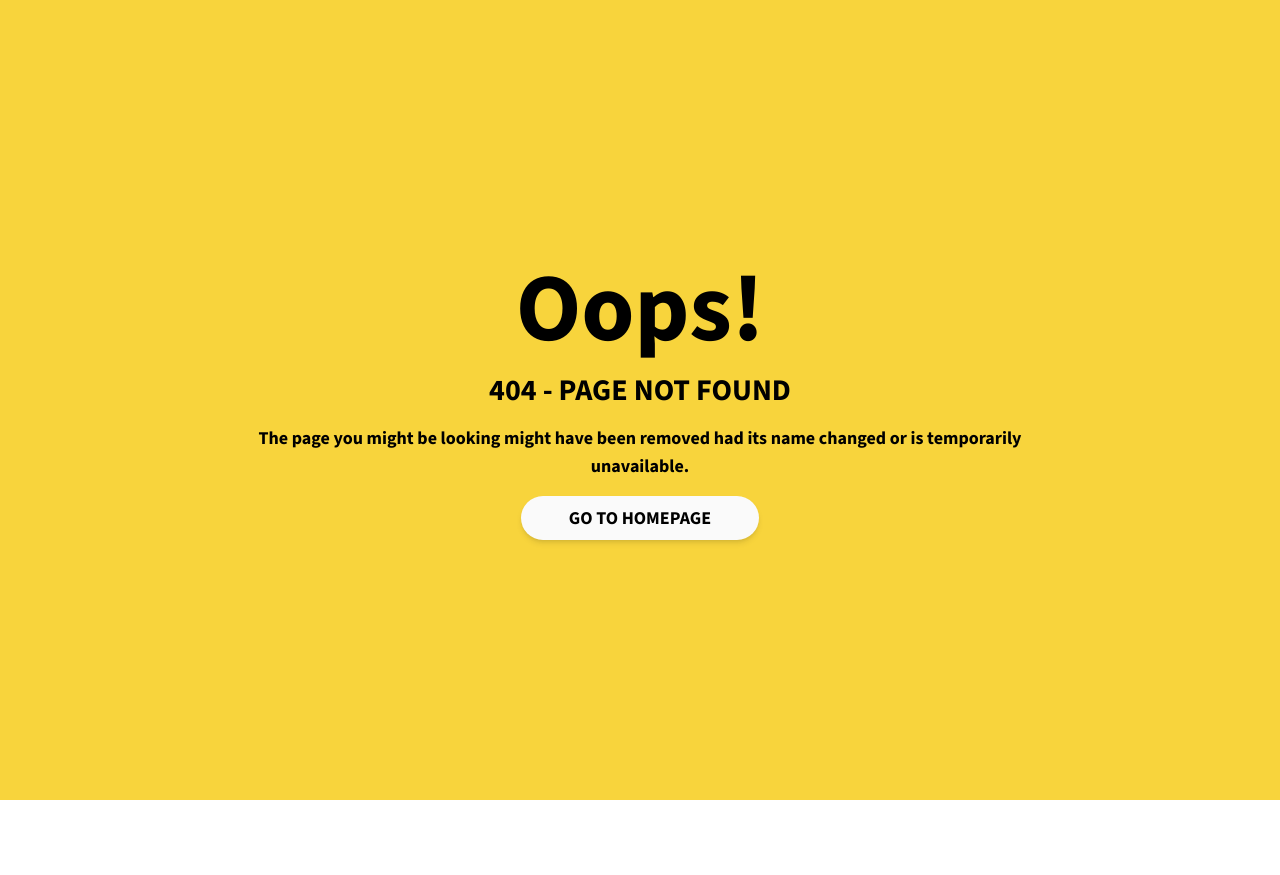
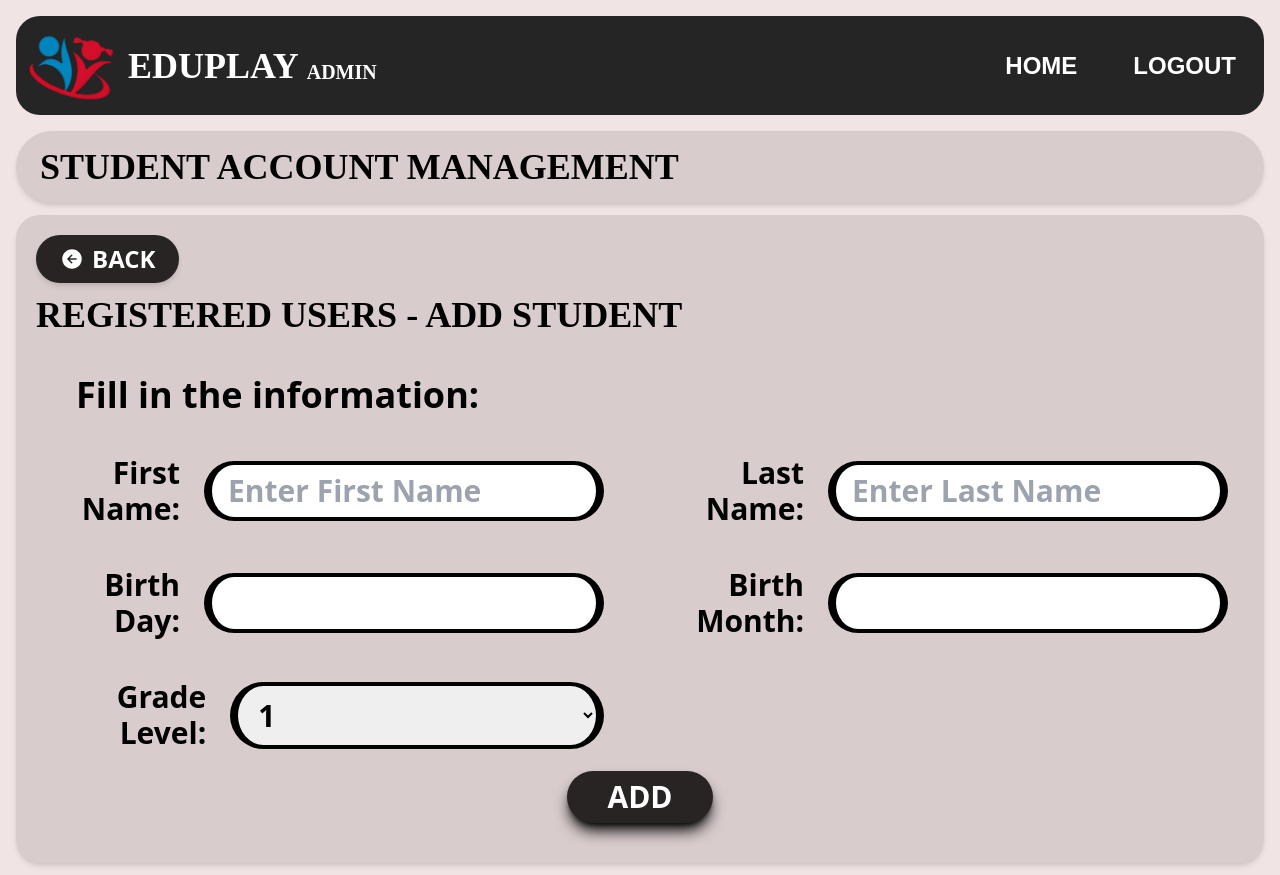
Before and after one commit to ReiTony/EduPlay-main, a React (Vite) app in the folder Client/: page /admin/student-accounts/create in a window 1280 px wide. Before the commit this address had no page. Before the commit the page ends 800 px from the top, so only its background shows below. Built offline with nearby package versions, Linux system fonts and the light colour scheme; sample sign-in values are in the browser's storage; a web font is replaced by a local one.

Commit message:
add add-student in admin page

```diff
--- a/Client/src/App.jsx
+++ b/Client/src/App.jsx
@@ -47,6 +47,7 @@ import Admin_Login from "./component/Admin_LogIn";
 import Admin_SharedLayout from "./component/Admin_SharedLayout";
 import Admin_Homepage from "./component/Admin_Homepage";
 import Admin_StudentAccounts from "./component/Admin_StudentAccounts";
+import Admin_AddStudent from "./component/Admin_AddStudent";
 
 const queryClient = new QueryClient();
 
@@ -104,12 +105,13 @@ function App() {
             </Route>
 
             {/* Admin Route */}
-            {/* <Route path="/AdminSignin" element={<AdminSignin />} /> */}
             <Route path="/admin/login" element={<Admin_Login />} />
             <Route path="/admin" element={<Admin_SharedLayout />}>
               <Route index element={<Admin_Homepage />} />
               <Route path="student-accounts" element={<Admin_StudentAccounts />} />
+              <Route path="student-accounts/create" element={<Admin_AddStudent />} />
             </Route>
+
             <Route path="*" element={<NotFound />} />
           </Routes>
         </BrowserRouter>
--- /dev/null
+++ b/Client/src/component/Admin_AddStudent.jsx
@@ -0,0 +1,127 @@
+import { useState, useEffect } from "react";
+import { IoArrowBackCircle } from "react-icons/io5";
+import { useNavigate } from "react-router-dom";
+import axios from "axios";
+
+function Admin_AddStudent() {
+  const navigate = useNavigate();
+  const [firstName, setFirstName] = useState("");
+  const [lastName, setLastName] = useState("");
+  const [birthDay, setBirthDay] = useState("");
+  const [birthMonth, setBirthMonth] = useState("");
+  const [gradeLevel, setGradeLevel] = useState("1");
+
+  const handleSubmit = (e) => {
+    e.preventDefault();
+    axios
+      .post(`${import.meta.env.VITE_API}teacher/addStudent`, { firstName, lastName, birthDay: birthDay.toString().padStart(2, "0"), birthMonth: birthMonth.toString().padStart(2, "0"), gradeLevel })
+      .then((res) => navigate("/admin/student-accounts"))
+      .catch((err) => alert(err.message));
+  };
+
+  return (
+    <>
+      <header className="bg-[#d8cccc] rounded-full shadow-md text-4xl font-reemkufifont font-bold mx-4 p-4 px-6">
+        <h1>STUDENT ACCOUNT MANAGEMENT</h1>
+      </header>
+
+      <main className="flex-grow bg-[#d8cccc] shadow-md rounded-3xl p-5 mx-4 my-3">
+        <button className="flex flex-row items-center gap-2 bg-[#282424] shadow-md rounded-full font-bold text-white text-2xl me-auto mb-3 px-6 py-2" onClick={() => navigate(-1)}>
+          <IoArrowBackCircle />
+          BACK
+        </button>
+
+        <h1 className="font-bold font-reemkufifont lg:text-4xl">REGISTERED USERS - ADD STUDENT</h1>
+        <div>
+          <h1 className="p-10 font-bold lg:text-4xl">Fill in the information:</h1>
+        </div>
+        <form>
+          <div className="grid gap-10 font-semibold lg:text-3xl lg:grid-cols-2">
+            <div className="flex-col">
+              <div className="flex items-center justify-center">
+                <label htmlFor="firstName" className="pr-2 text-right">
+                  First Name:
+                </label>
+                <input
+                  type="text"
+                  value={firstName}
+                  onChange={(e) => e.target.value.length <= 15 && setFirstName(e.target.value)}
+                  id="firstName"
+                  name="firstName"
+                  placeholder="Enter First Name"
+                  className="px-4 py-2 lg:w-[400px] rounded-full lg:mx-4 border-4 border-l-8 border-r-8 border-black"
+                />
+              </div>
+            </div>
+            <div className="flex-col">
+              <div className="flex items-center justify-center">
+                <label htmlFor="lastName" className="pr-2 text-right lg:ml-5">
+                  Last Name:
+                </label>
+                <input
+                  type="text"
+                  value={lastName}
+                  onChange={(e) => e.target.value.length <= 15 && setLastName(e.target.value)}
+                  id="lastName"
+                  name="lastName"
+                  placeholder="Enter Last Name"
+                  className="px-4 py-2 lg:w-[400px] border-4 border-l-8 border-r-8 border-black rounded-full lg:mx-4"
+                />
+              </div>
+            </div>
+            <div className="flex-col">
+              <div className="flex items-center justify-center">
+                <label htmlFor="birthDay" className="pr-2 ml-5 text-right">
+                  Birth Day:
+                </label>
+                <input
+                  type="number"
+                  value={birthDay}
+                  onChange={(e) => ((e.target.value <= 31 && e.target.value >= 1) || e.target.value === "") && setBirthDay(e.target.value)}
+                  id="birthDay"
+                  name="birthDay"
+                  className="px-4 py-2 lg:w-[400px] border-4 border-l-8 border-r-8 border-black rounded-full lg:mx-4"
+                />
+              </div>
+            </div>
+            <div className="flex-col">
+              <div className="flex items-center justify-center">
+                <label htmlFor="birthMonth" className="pr-2 ml-5 text-right">
+                  Birth Month:
+                </label>
+                <input
+                  type="number"
+                  value={birthMonth}
+                  onChange={(e) => ((e.target.value <= 12 && e.target.value >= 1) || e.target.value === "") && setBirthMonth(e.target.value)}
+                  id="birthMonth"
+                  name="birthMonth"
+                  className="px-4 py-2 lg:w-[400px] border-4 border-l-8 border-r-8 border-black rounded-full lg:mx-4"
+                />
+              </div>
+            </div>
+            <div className="flex items-center justify-center">
+              <label htmlFor="gradeLevel" className="pr-2 text-right">
+                Grade Level:
+              </label>
+              <select value={gradeLevel} onChange={(e) => setGradeLevel(e.target.value)} className="px-4 py-2 lg:w-[400px] border-4 border-l-8 border-r-8 border-black rounded-full lg:mx-4">
+                <option value="1">1</option>
+                <option value="2">2</option>
+                <option value="3">3</option>
+              </select>
+            </div>
+          </div>
+          <div className="flex justify-center p-5">
+            <button
+              type="submit"
+              onClick={handleSubmit}
+              className="px-10 py-2 text-3xl font-bold text-white bg-[#282424] rounded-full shadow-lg hover:brightness-90 shadow-black hover:scale-[.98] transition-transform transform-gpu">
+              ADD
+            </button>
+          </div>
+        </form>
+      </main>
+    </>
+  );
+}
+
+export default Admin_AddStudent;
```
